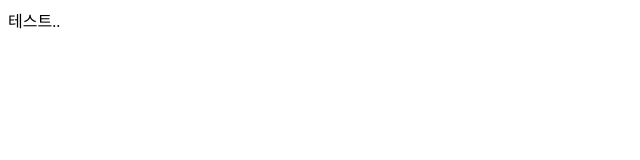
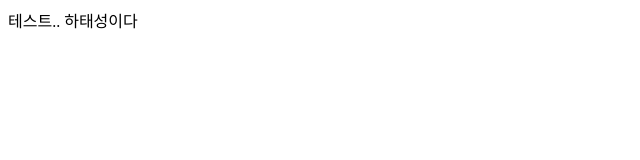
Before and after one commit to Doovy/Test1019, a plain HTML site: page WebContent/test2.html in a window 1280 px wide. Shown: the whole page, without its empty margins (0-640 px from the left). Drawn offline with Linux system fonts and the light colour scheme.

Commit message:
태성이 고침

```diff
--- a/WebContent/test2.html
+++ b/WebContent/test2.html
@@ -7,6 +7,7 @@
 <body>
 	<div>
 		테스트..
+		하태성이다
 	</div>
 </body>
 </html>
```
